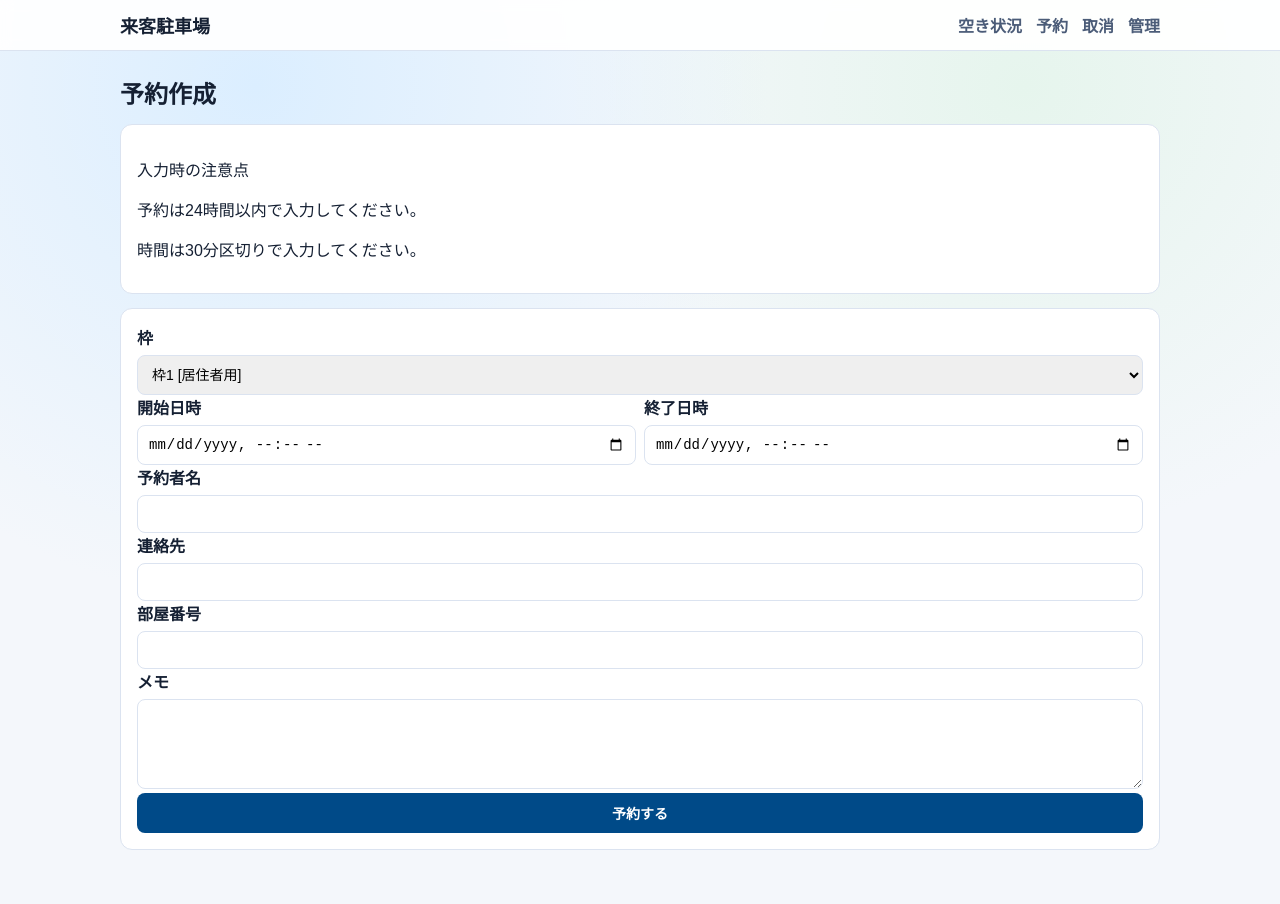
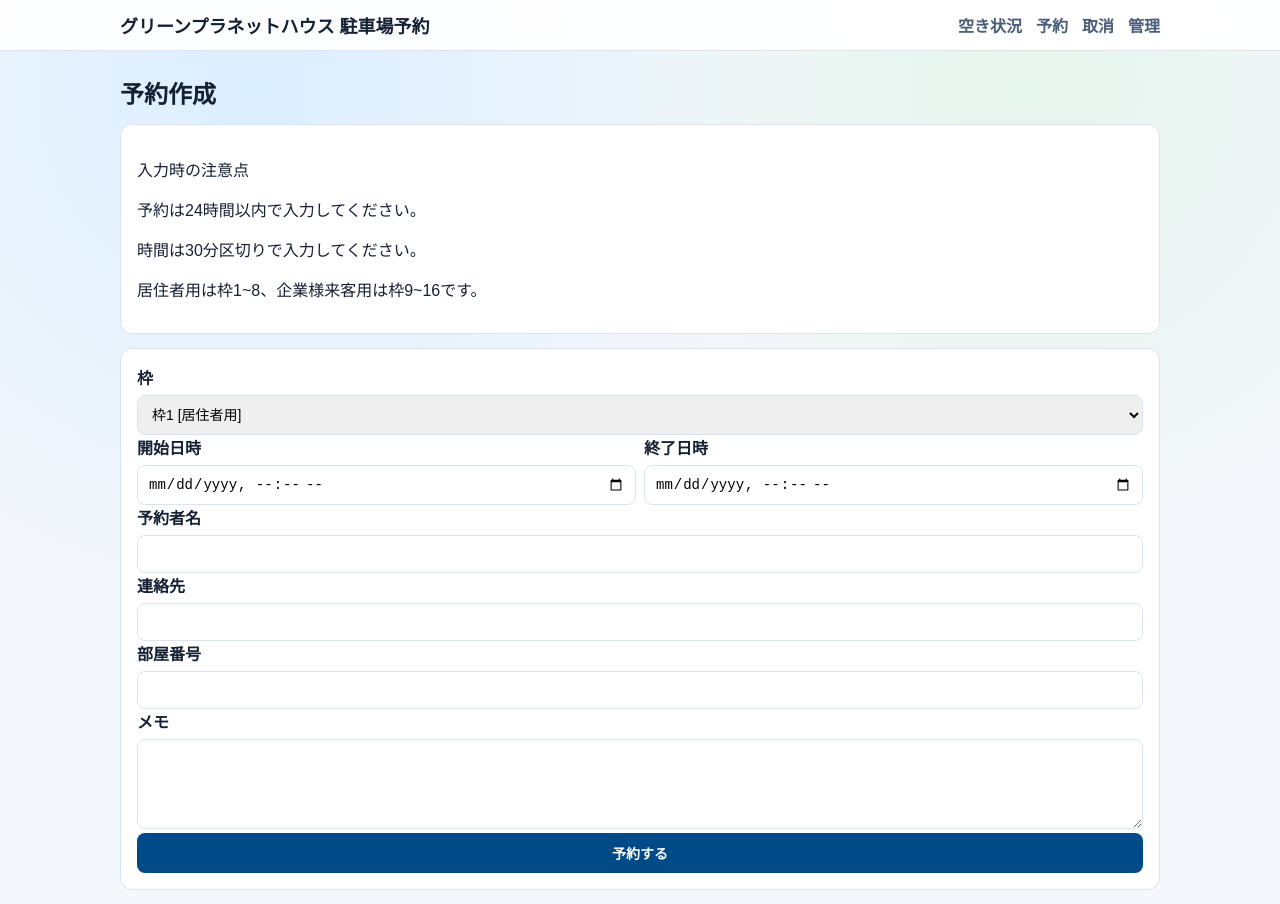
Before and after one commit to kimuraayuki-bot/parking, a Next.js app: page /reserve in a window 1280 px wide. Before the commit the page ends 864 px from the top, so only its background shows below. Built offline with nearby package versions, Linux system fonts and the light colour scheme.

Commit message:
Update admin key defaults and reservation messaging

```diff
--- a/app/layout.tsx
+++ b/app/layout.tsx
@@ -3,7 +3,7 @@ import Link from 'next/link';
 import type { Metadata } from 'next';
 
 export const metadata: Metadata = {
-  title: '来客駐車場 予約システム',
+  title: 'グリーンプラネットハウス 駐車場予約',
   description: '来客用駐車場の空き確認・予約・取消・管理'
 };
 
@@ -13,7 +13,7 @@ export default function RootLayout({ children }: { children: React.ReactNode })
       <body>
         <header className="topbar">
           <div className="container topbar-inner">
-            <h1>来客駐車場</h1>
+            <h1>グリーンプラネットハウス 駐車場予約</h1>
             <nav>
               <Link href="/">空き状況</Link>
               <Link href="/reserve">予約</Link>
--- a/app/reserve/page.tsx
+++ b/app/reserve/page.tsx
@@ -93,6 +93,7 @@ export default function ReservePage() {
         <p>入力時の注意点</p>
         <p>予約は24時間以内で入力してください。</p>
         <p>時間は30分区切りで入力してください。</p>
+        <p>居住者用は枠1~8、企業様来客用は枠9~16です。</p>
       </section>
 
       <form className="panel" onSubmit={onSubmit}>
```
Also changed, not shown: 2 other files (tests, documents, lock files or other folders).
